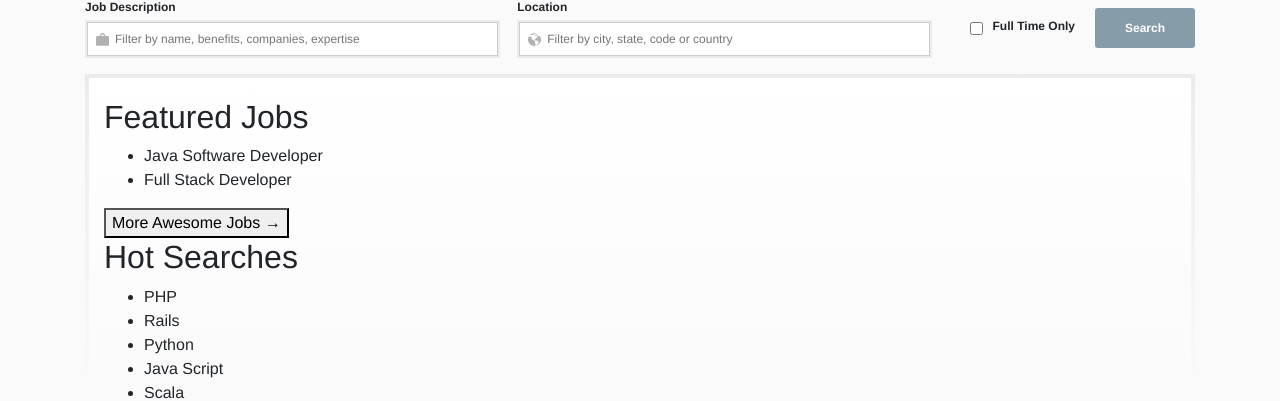
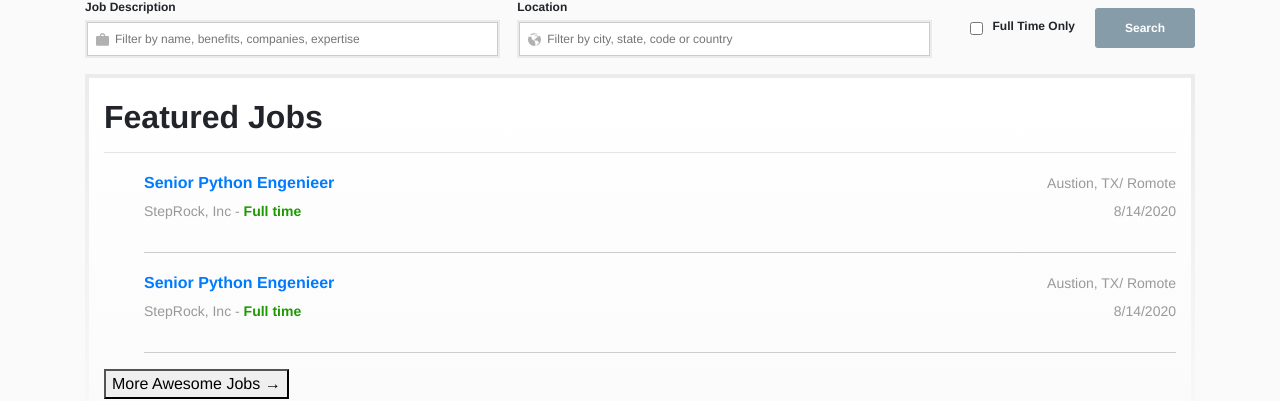
Before and after one commit to GustavoMarks/github-jobs-ui, a React (Create React App) app in the folder app/: page / in a window 1280 px wide. Shown: the part 409-810 px from the top of the page. Built offline with nearby package versions, Linux system fonts and the light colour scheme; the HTML template or start-up script is replaced by a standard one.

Commit message:
style: componente de listagem de vagas

```diff
--- /dev/null
+++ b/app/src/components/JobsList/index.js
@@ -0,0 +1,26 @@
+import React from 'react';
+import { Link } from 'react-router-dom';
+
+import './style.css';
+
+export default function JobsList({ list }) {
+  return (
+    <ul id='job-list'>
+      {
+        list.map(job => {
+          return <li key={job.id}>
+            <div class='job-item-row'>
+              <h4> <Link to="/#"> {job.title} </Link>  </h4>
+              <span> {job.location} </span>
+            </div>
+
+            <div class='job-item-row'>
+              <p> {job.company} - <strong> {job.type}</strong> </p>
+              <span> {new Date(job.crated_at).toLocaleDateString()} </span>
+            </div>
+          </li>
+        })
+      }
+    </ul>
+  )
+}
--- /dev/null
+++ b/app/src/components/JobsList/style.css
@@ -0,0 +1,25 @@
+.job-item-row {
+  display: flex;
+  flex: 1;
+  flex-direction: row;
+  justify-content: space-between;
+  font-size: 14px;
+  color: #999;
+  flex-wrap: wrap;
+}
+
+.job-item-row strong {
+  color: #1d9a00;
+}
+
+.job-item-row h4 {
+  font-size: 16px;
+  font-weight: bold;
+}
+
+#job-list li {
+  list-style-type: none;
+  border-bottom: 1px solid #ccc;
+  min-height: 80px;
+  margin-top: 20px;
+}
--- a/app/src/pages/Home/index.js
+++ b/app/src/pages/Home/index.js
@@ -3,6 +3,7 @@ import { Link } from 'react-router-dom';
 
 import SearchForm from '../../components/SearchForm';
 import FancySheet from '../../components/FancySheet';
+import JobList from '../../components/JobsList';
 
 import Twitter from '../../assets/twitter.svg'
 import FeedIcon from '../../assets/Feed-icon.svg';
@@ -36,11 +37,10 @@ export default function Home() {
 
         <FancySheet>
           <section>
-            <h2> Featured Jobs </h2>
-            <ul>
-              <li> Java Software Developer</li>
-              <li> Full Stack Developer </li>
-            </ul>
+            <h2 id="section-title"> Featured Jobs </h2>
+            <hr/>
+
+            <JobList list={tempData}/>
 
             <button> More Awesome Jobs &rarr;</button>
 
@@ -76,3 +76,20 @@ export default function Home() {
     </>
   )
 }
+
+const tempData = [{
+  id: 1,
+  title: 'Senior Python Engenieer',
+  location: 'Austion, TX/ Romote',
+  crated_at: 'Fri Aug 14 18:50:13 UTC 2020',
+  company: 'StepRock, Inc',
+  type: 'Full time'
+},
+{
+  id: 1,
+  title: 'Senior Python Engenieer',
+  location: 'Austion, TX/ Romote',
+  crated_at: 'Fri Aug 14 18:50:13 UTC 2020',
+  company: 'StepRock, Inc',
+  type: 'Full time'
+}]
--- a/app/src/pages/Home/style.css
+++ b/app/src/pages/Home/style.css
@@ -47,3 +47,7 @@
   }
 
 }
+
+#section-title{
+  font-weight: bold;
+}
```
